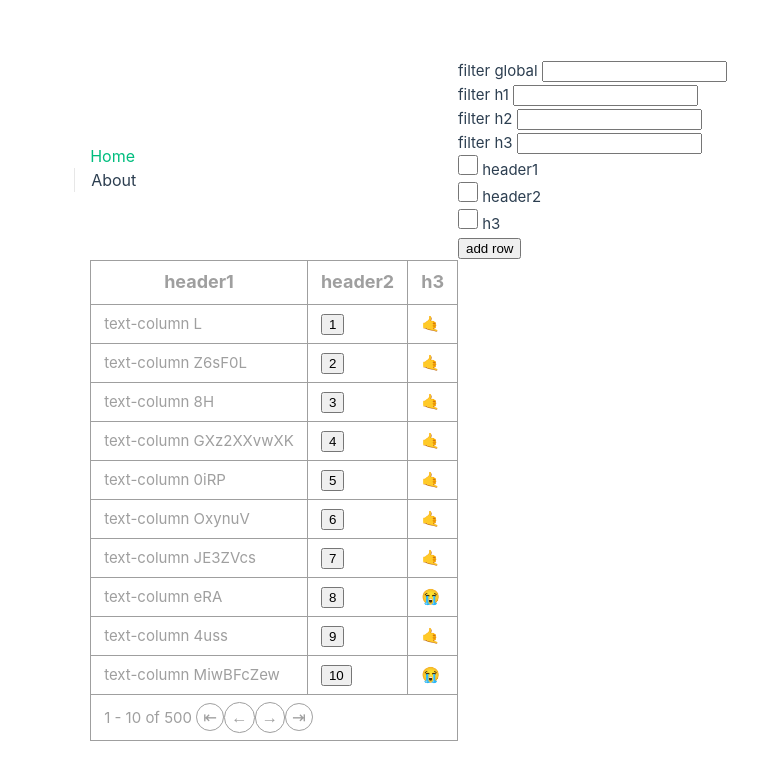
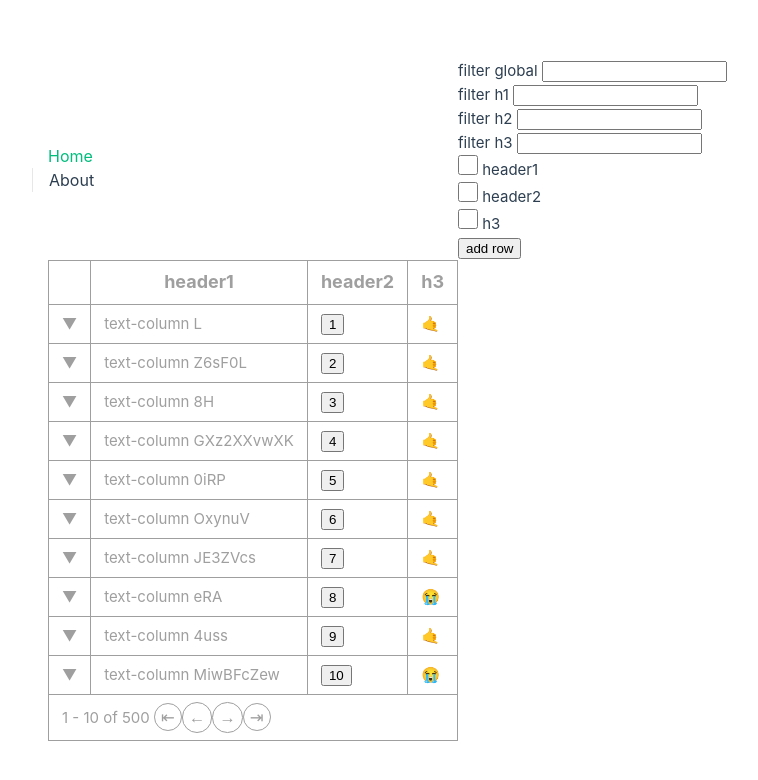
Before and after one commit to TheZlodziej/vue-data-table, a Vue app: page /about in a window 1280 px wide. Shown: the top 780 px of the page, without its empty margins (182-940 px from the left). Built offline with nearby package versions, Linux system fonts and the light colour scheme.

Commit message:
add expandable rows

```diff
--- a/src/components/DataTable.vue
+++ b/src/components/DataTable.vue
@@ -1,6 +1,6 @@
 <script setup lang="ts">
 import draggable from 'vuedraggable'
-import { watch, onBeforeMount, shallowRef, reactive, computed } from 'vue'
+import { watch, onBeforeMount, shallowRef, reactive, computed, ref } from 'vue'
 
 /*
 Example usage:
@@ -71,9 +71,14 @@ type RowEntry = { [key: string]: CellValue }
 type DataType = RowEntry[]
 type Header = string
 
+type ExtractSymbolKeys<T> = {
+  [K in keyof T]: T[K] extends symbol | string | number ? K : never;
+}[keyof T];
+
 const props = withDefaults(
   defineProps<{
-    data: DataType
+    data: DataType,
+    dataIdKey: ExtractSymbolKeys<DataType>,
     headers: {
       key: Header,
       displayName?: string,
@@ -86,12 +91,18 @@ const props = withDefaults(
       | { value: string; modifier: (filterVal: string, cellVal: CellValue) => boolean }
     } & {
       global?: string
+    },
+    maxRows?: number,
+    translations: {
+      of: string,
     }
-    maxRows?: number
   }>(),
   {
     customColumns: () => ({}),
-    filters: () => ({})
+    filters: () => ({}),
+    translations: () => ({
+      of: "of",
+    })
   }
 )
 const displayedData = shallowRef<DataType>([])
@@ -166,7 +177,7 @@ function sortRows(maybeHeader?: Header) {
         return -1
 
       case 'Descending':
-        sortDirection[header] = 'None' // TODO: fix later
+        sortDirection[header] = 'None'
         sortInvocationOrder.splice(sortInvocationOrder.indexOf(header), 1)
         applyModifiers()
         return 0
@@ -214,7 +225,13 @@ function sortRows(maybeHeader?: Header) {
 /* PAGINATOR */
 const currentPage = shallowRef(1)
 const paginatorMaxPage = computed(() => Math.ceil(displayedData.value.length / (props.maxRows ?? 1)))
+const paginatorCurrentMinItem = computed(() => (currentPage.value - 1) * (props.maxRows ?? 0) + (displayedData.value.length ? 1 : 0));
+const paginatorCurrentMaxItem = computed(() => Math.min(currentPage.value * (props.maxRows ?? 0), displayedData.value.length));
 /* END PAGINATOR */
+
+/* EXPANDED ROWS */
+const expandedRows = ref(Object.fromEntries(props.data.map((row) => [row[props.dataIdKey], false])))
+/* END EXPANDED ROWS */
 
 /* INIT */
 onBeforeMount(() => {
@@ -226,6 +243,9 @@ onBeforeMount(() => {
 <template>
   <table>
     <thead>
+      <tr v-if="$slots.expand">
+        <th rowspan="2"></th>
+      </tr>
       <draggable :list="props.headers" tag="tr" item-key="key">
         <template #item="{ element }">
           <th @click="() => sortRows(element.key)" v-if="!element.hidden">
@@ -244,6 +264,15 @@ onBeforeMount(() => {
         <tr v-if="!props.maxRows ||
         (rowIdx >= props.maxRows * (currentPage - 1) && rowIdx < props.maxRows * currentPage)
         ">
+          <td v-if="$slots.expand"
+            @click="expandedRows[dataEntry[props.dataIdKey]] = !expandedRows[dataEntry[props.dataIdKey]]"
+            class="expander">
+            <slot name="expander">
+              <span v-if="expandedRows[dataEntry[props.dataIdKey]]">▲</span>
+              <span v-else>▼</span>
+            </slot>
+          </td>
+
           <template v-for="header in props.headers" :key="`r:${rowIdx}h:${header.key}`">
             <td v-if="!header.hidden">
               <slot v-if="$slots[`col(${header.key})`]" :data="dataEntry[header.key]" :name="`col(${header.key})`" />
@@ -258,17 +287,18 @@ onBeforeMount(() => {
             </td>
           </template>
         </tr>
+
+        <tr v-if="expandedRows[dataEntry[props.dataIdKey]]">
+          <td :colspan="headers.length + 1">
+            <slot name="expand" :data="dataEntry"></slot>
+          </td>
+        </tr>
       </template>
     </tbody>
     <tfoot>
       <tr v-if="props.maxRows">
-        <td :colspan="headers.filter(h => !h.hidden).length">
-
-          {{ (currentPage - 1) * props.maxRows + (displayedData.length ? 1 : 0) }} - {{ Math.min(currentPage *
-        props.maxRows, displayedData.length)
-          }} of
-          {{ displayedData.length }}
-
+        <td :colspan="headers.filter(h => !h.hidden).length + ($slots.expand ? 1 : 0)">
+          {{ paginatorCurrentMinItem }} - {{ paginatorCurrentMaxItem }} {{ translations.of }} {{ displayedData.length }}
           <button class="paginator-btn" @click="currentPage = 1">⇤</button>
           <button class="paginator-btn" @click="currentPage = Math.max(currentPage - 1, 1)">←</button>
           <button class="paginator-btn" @click="currentPage = Math.min(currentPage + 1, paginatorMaxPage)">→</button>
@@ -316,4 +346,9 @@ td
   color: inherit;
   cursor: pointer;
 }
+
+.expander
+{
+  cursor: pointer;
+}
 </style>
--- a/src/views/AboutView.vue
+++ b/src/views/AboutView.vue
@@ -5,7 +5,7 @@ import TextColumn from '../components/columns/TextColumn.vue'
 import AlertColumn from '../components/columns/AlertColumn.vue'
 import { useLocalStorage } from "@vueuse/core"
 
-const headers = useLocalStorage<{ hidden: boolean; key: 'h1' | 'h2' | 'h3', displayName: string }[]>('table-headers', [
+const headers = ref([
   { hidden: false, key: 'h1', displayName: "header1" },
   { hidden: false, key: 'h2', displayName: "header2" },
   { key: 'h3', }
@@ -48,7 +48,7 @@ function generateRandomObject() {
     h2: x++,
     h3: Math.random() < 0.5 // Generate a random boolean for h3
   }
-  return randomObject
+  return { ...randomObject, h4: randomObject }
 }
 
 function generateRandomString() {
@@ -79,7 +79,8 @@ function generateRandomString() {
     <button @click="() => data.push(generateRandomObject())">add row</button>
   </div>
 
-  <DataTable v-bind:headers="headers" :data="data" :customColumns="customColumns" :filters="filters" :maxRows="10">
+  <DataTable dataIdKey="h2" v-bind:headers="headers" :data="data" :customColumns="customColumns" :filters="filters"
+    :maxRows="10">
     <!-- <template #headerItem="{ data }">
       <h2>
         {{ data }}
@@ -90,5 +91,9 @@ function generateRandomString() {
       <div v-if="data">🤙</div>
       <div v-else>😭</div>
     </template>
+
+    <template #expand="{ data }">
+      {{ Object.values(data.h4).join('\t') }}
+    </template>
   </DataTable>
 </template>
```
